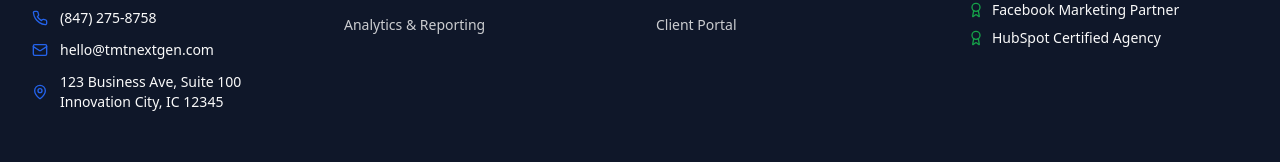
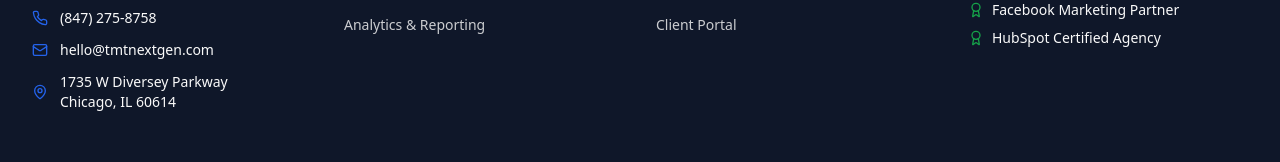
Before and after one commit to tmt-nextgen-partners/tmt-agency, a React (Vite) app: page / in a window 1280 px wide. Shown: the part 4907-5069 px from the top of the page. Built offline with nearby package versions, Linux system fonts and the light colour scheme; the HTML template or start-up script is replaced by a standard one.

Commit message:
Update contact information

```diff
--- a/src/components/atoms/Schema.tsx
+++ b/src/components/atoms/Schema.tsx
@@ -12,10 +12,10 @@ export const BusinessSchema: React.FC = () => {
     "email": "hello@tmtnextgen.com",
     "address": {
       "@type": "PostalAddress",
-      "streetAddress": "123 Business Ave, Suite 100",
-      "addressLocality": "Innovation City",
-      "addressRegion": "IC",
-      "postalCode": "12345",
+      "streetAddress": "1735 W Diversey Parkway",
+      "addressLocality": "Chicago",
+      "addressRegion": "IL",
+      "postalCode": "60614",
       "addressCountry": "US"
     },
     "serviceType": [
--- a/src/components/organisms/Footer.tsx
+++ b/src/components/organisms/Footer.tsx
@@ -52,7 +52,9 @@ export const Footer: React.FC = () => {
             <div className="space-y-3">
               <div className="flex items-center space-x-3">
                 <Phone className="w-4 h-4 text-primary" />
-                <span className="text-sm">(847) 275-8758</span>
+                <a href="tel:+1-847-275-8758" className="text-sm hover:text-primary transition-colors">
+                  (847) 275-8758
+                </a>
               </div>
               <div className="flex items-center space-x-3">
                 <Mail className="w-4 h-4 text-primary" />
@@ -60,7 +62,7 @@ export const Footer: React.FC = () => {
               </div>
               <div className="flex items-center space-x-3">
                 <MapPin className="w-4 h-4 text-primary" />
-                <span className="text-sm">123 Business Ave, Suite 100<br />Innovation City, IC 12345</span>
+                <span className="text-sm">1735 W Diversey Parkway<br />Chicago, IL 60614</span>
               </div>
             </div>
           </div>
```
